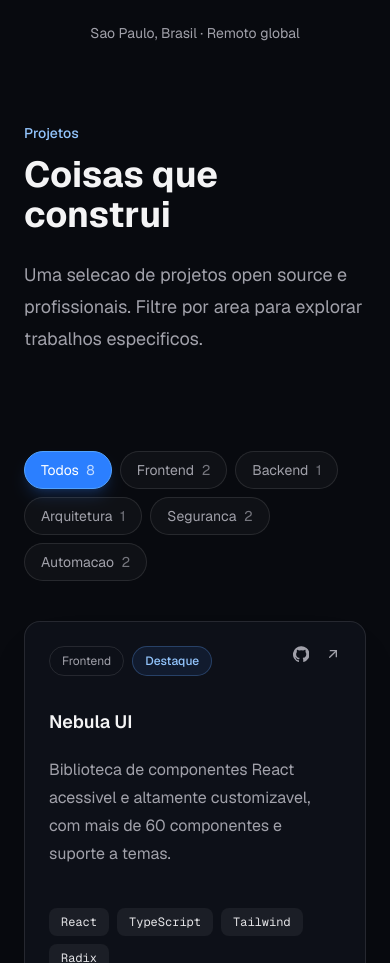
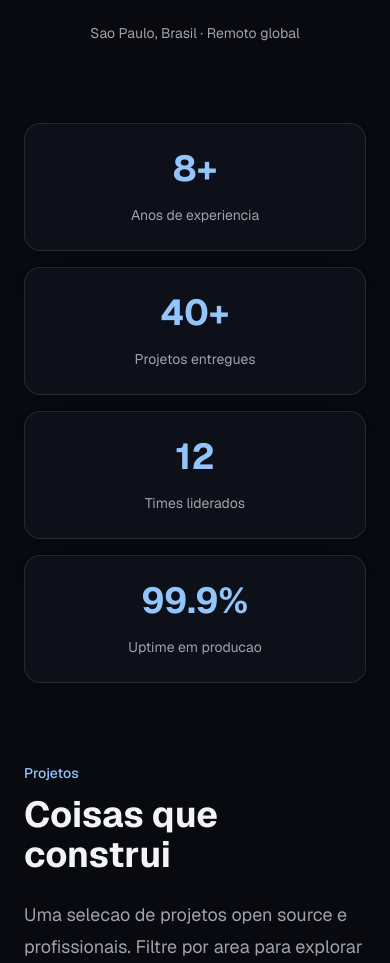
Before and after one commit to ThaisFerreira8/curriculum, a Next.js app in the folder curriculo/: page / in a window 390 px wide. Shown: the part 846-1809 px from the top of the page. Built offline with nearby package versions, Linux system fonts and the light colour scheme.

Commit message:
feat(home): add responsive stats section with metric cards

```diff
--- a/curriculo/src/app/page.tsx
+++ b/curriculo/src/app/page.tsx
@@ -3,12 +3,14 @@ import { MainLayout } from "@/components/MainLayout";
 import { ProjectsSection } from "@/components/ProjectsSection";
 import { SectionTitle } from "@/components/SectionTitle";
 import { Hero } from "@/sections/Hero";
+import { Stats } from "@/sections/Stats";
 
 export default function Home() {
   return (
     <MainLayout>
       <Container>
         <Hero />
+        <Stats />
 
         <section className="flex flex-col gap-8 pb-12 md:flex-row md:items-end md:justify-between">
           <SectionTitle
--- /dev/null
+++ b/curriculo/src/sections/Stats.tsx
@@ -0,0 +1,40 @@
+import { Card } from "@/components/Card";
+
+const stats = [
+  {
+    value: "8+",
+    label: "Anos de experiencia",
+  },
+  {
+    value: "40+",
+    label: "Projetos entregues",
+  },
+  {
+    value: "12",
+    label: "Times liderados",
+  },
+  {
+    value: "99.9%",
+    label: "Uptime em producao",
+  },
+];
+
+export function Stats() {
+  return (
+    <section aria-label="Metricas profissionais" className="pb-[var(--space-section-y)]">
+      <div className="grid gap-4 sm:grid-cols-2 lg:grid-cols-4">
+        {stats.map((stat) => (
+          <Card
+            key={stat.label}
+            className="flex min-h-32 flex-col items-center justify-center text-center"
+          >
+            <strong className="text-4xl font-bold text-[var(--app-accent-text)]">
+              {stat.value}
+            </strong>
+            <span className="mt-4 text-sm text-[var(--app-muted)]">{stat.label}</span>
+          </Card>
+        ))}
+      </div>
+    </section>
+  );
+}
```
